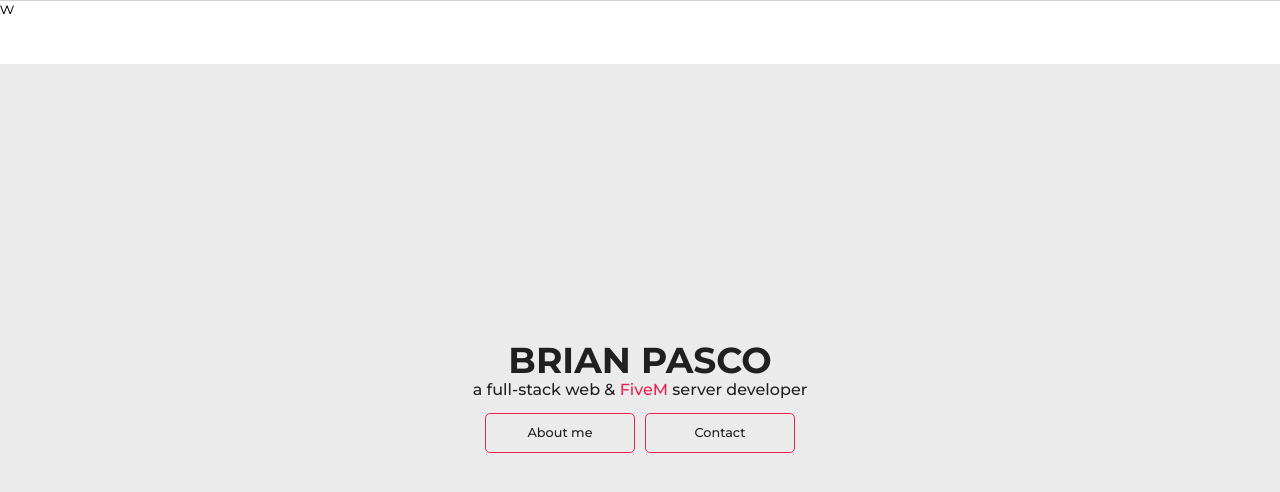
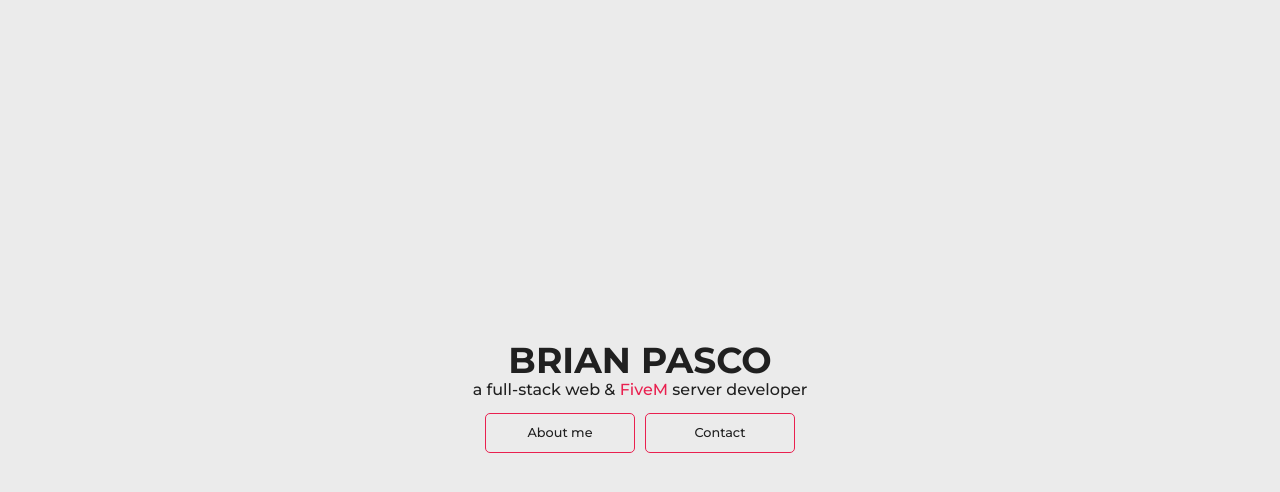
Before and after one commit to BrianPHL/BrianPHL.github.io, a website: page index.html in a window 1280 px wide. Drawn offline with nearby package versions, Linux system fonts and the light colour scheme.

Commit message:
Modified: temporarily disabled desktop navigation

```diff
--- a/index.html
+++ b/index.html
@@ -69,7 +69,7 @@
 
             </div>
 
-            <div class="header-desktop">w</div>
+            <div class="header-desktop" style="display: none;"></div>
 
         </section>
 
```
